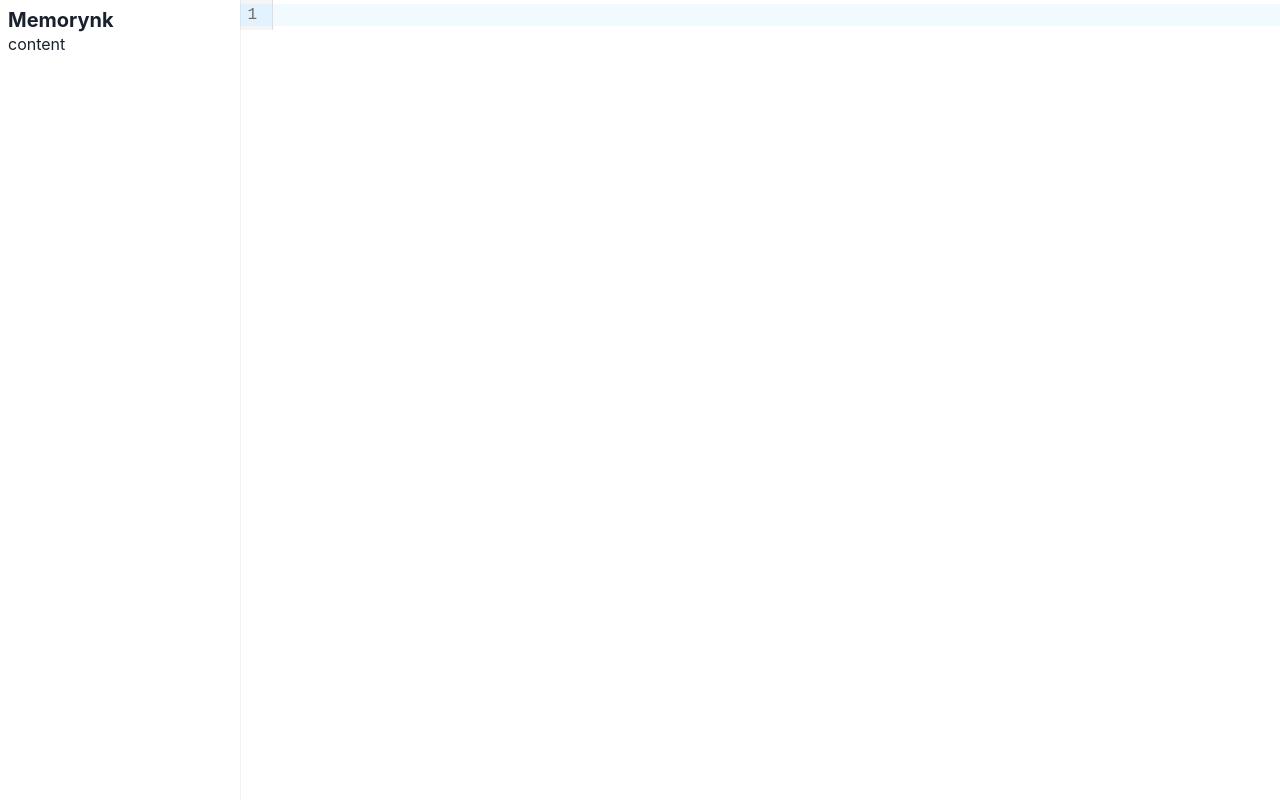
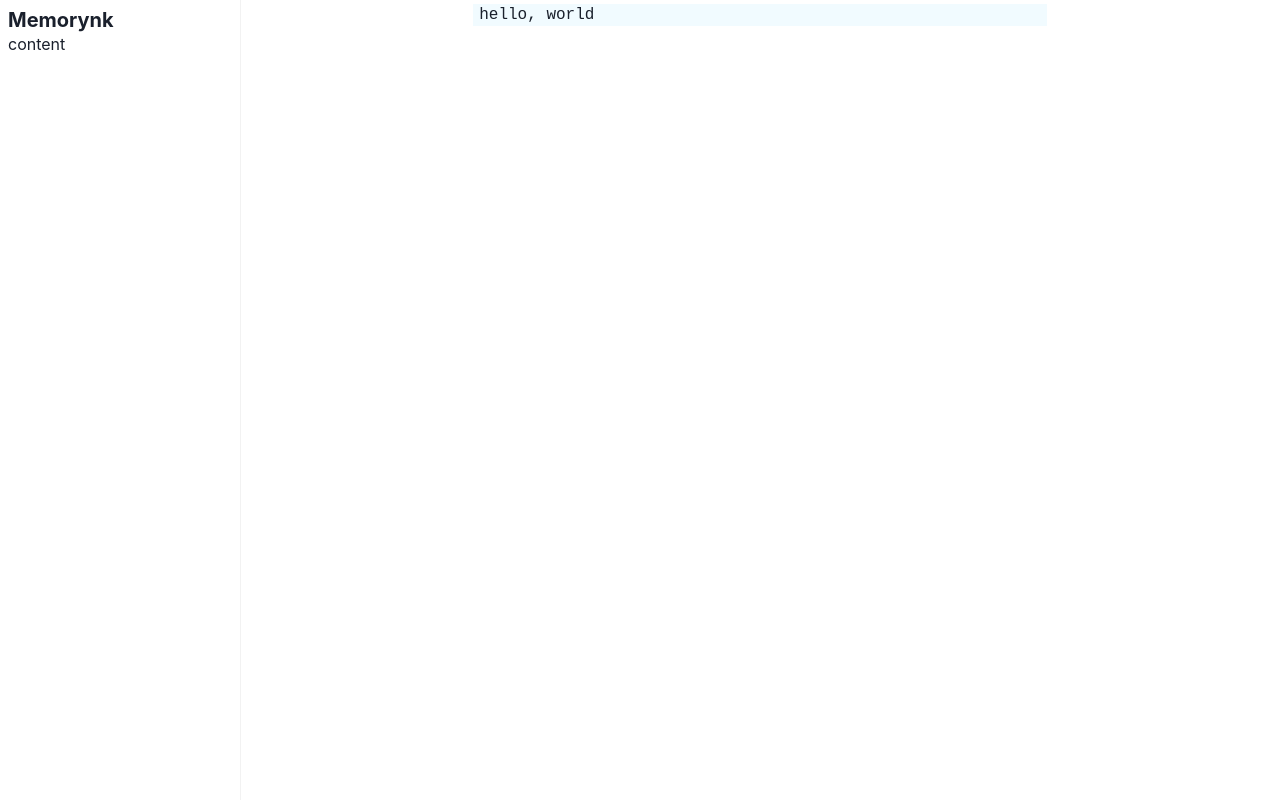
Before and after one commit to amaotone/memorynk, a React (Vite) app in the folder src/renderer/: page / in a window 1280 px wide. Built offline with nearby package versions, Linux system fonts and the light colour scheme.

Commit message:
feat: styling

```diff
--- a/package.json
+++ b/package.json
@@ -24,6 +24,7 @@
     "@codemirror/commands": "^6.2.4",
     "@codemirror/lang-markdown": "^6.1.1",
     "@codemirror/language": "^6.7.0",
+    "@codemirror/language-data": "^6.3.1",
     "@codemirror/state": "^6.2.1",
     "@codemirror/theme-one-dark": "^6.1.2",
     "@codemirror/view": "^6.12.0",
@@ -33,6 +34,7 @@
     "@emotion/styled": "^11.11.0",
     "@lezer/highlight": "^1.1.5",
     "@uiw/codemirror-themes": "^4.20.2",
+    "@uiw/codemirror-themes-all": "^4.20.2",
     "@uiw/react-codemirror": "^4.20.2",
     "cm6-theme-basic-light": "^0.2.0",
     "electron-updater": "^5.3.0",
--- a/src/renderer/src/App.tsx
+++ b/src/renderer/src/App.tsx
@@ -1,4 +1,4 @@
-import { Box, Flex } from '@chakra-ui/react'
+import { Box, Container, Flex } from '@chakra-ui/react'
 import { Editor } from './components/Editor'
 import { Sidebar } from './components/Sidebar'
 
@@ -8,7 +8,9 @@ function App(): JSX.Element {
       <Flex>
         <Sidebar />
         <Box flex="1">
-          <Editor value="hello, world" onChange={console.log} />
+          <Container>
+            <Editor value="hello, world" onChange={console.log} />
+          </Container>
         </Box>
       </Flex>
     </>
--- a/src/renderer/src/components/Editor/index.tsx
+++ b/src/renderer/src/components/Editor/index.tsx
@@ -1,5 +1,6 @@
 import { historyField } from '@codemirror/commands'
-import { markdown } from '@codemirror/lang-markdown'
+import { markdown, markdownLanguage } from '@codemirror/lang-markdown'
+import { languages } from '@codemirror/language-data'
 import { EditorView } from '@codemirror/view'
 import CodeMirror from '@uiw/react-codemirror'
 import React from 'react'
@@ -13,20 +14,30 @@ const stateFields = { history: historyField }
 
 export const Editor: React.FC<EditorProps> = (props: EditorProps) => {
   const serializedState = localStorage.getItem('editorState')
-  const value = localStorage.getItem('editorValue') || ''
+  const value = localStorage.getItem('editorValue') || props.value
   const theme = EditorView.theme({
     '&': {
       fontSize: '16px'
     },
     '&.cm-editor.cm-focused': {
       outline: 'none'
+    },
+    '.cm-gutters': {
+      backgroundColor: '#fff',
+      borderRight: 'none'
     }
   })
   return (
     <CodeMirror
       theme={theme}
       value={value}
-      extensions={[markdown()]}
+      height="100vh"
+      basicSetup={{
+        lineNumbers: false,
+        foldGutter: false,
+        highlightSpecialChars: false
+      }}
+      extensions={[markdown({ base: markdownLanguage, codeLanguages: languages })]}
       initialState={
         serializedState
           ? {
```
Also changed, not shown: 1 other file (tests, documents, lock files or other folders).
